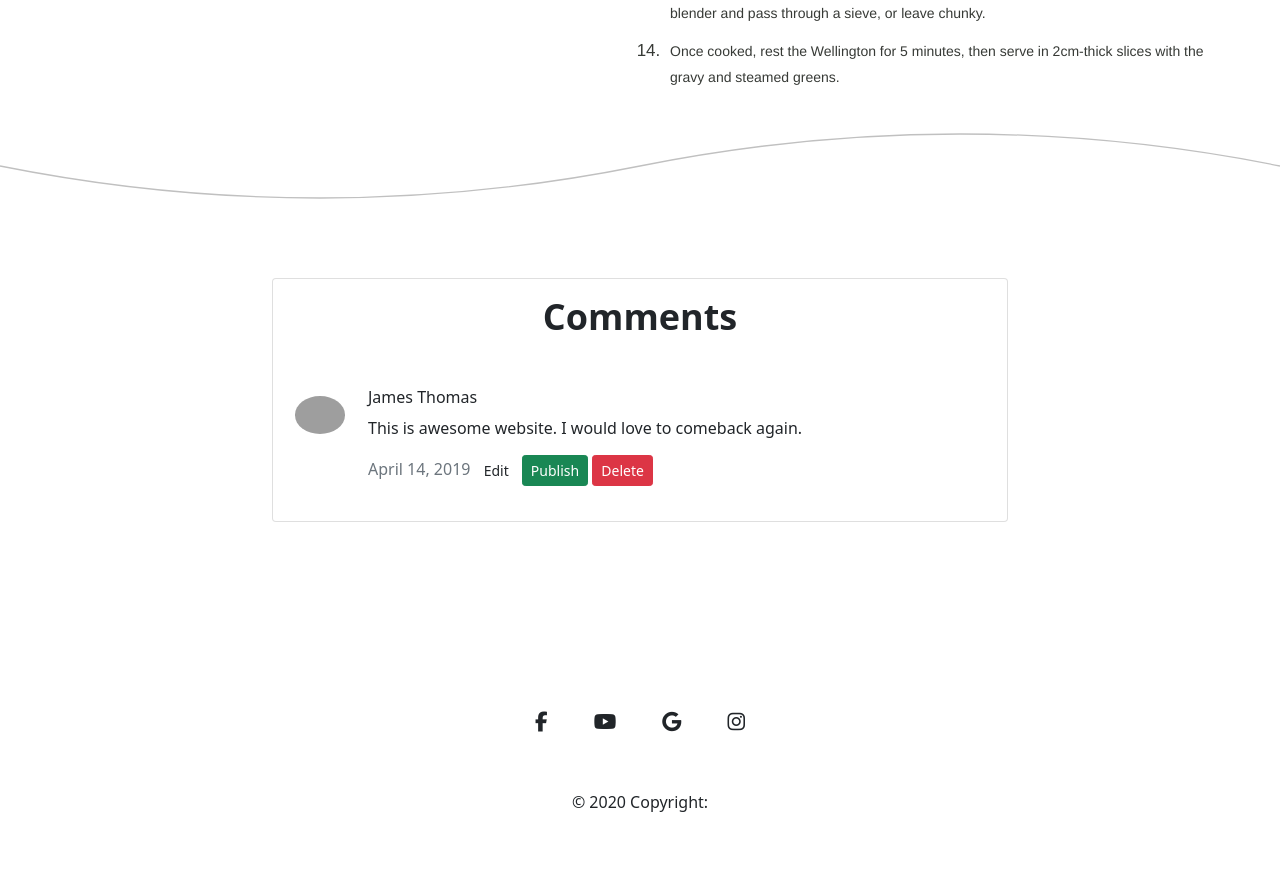
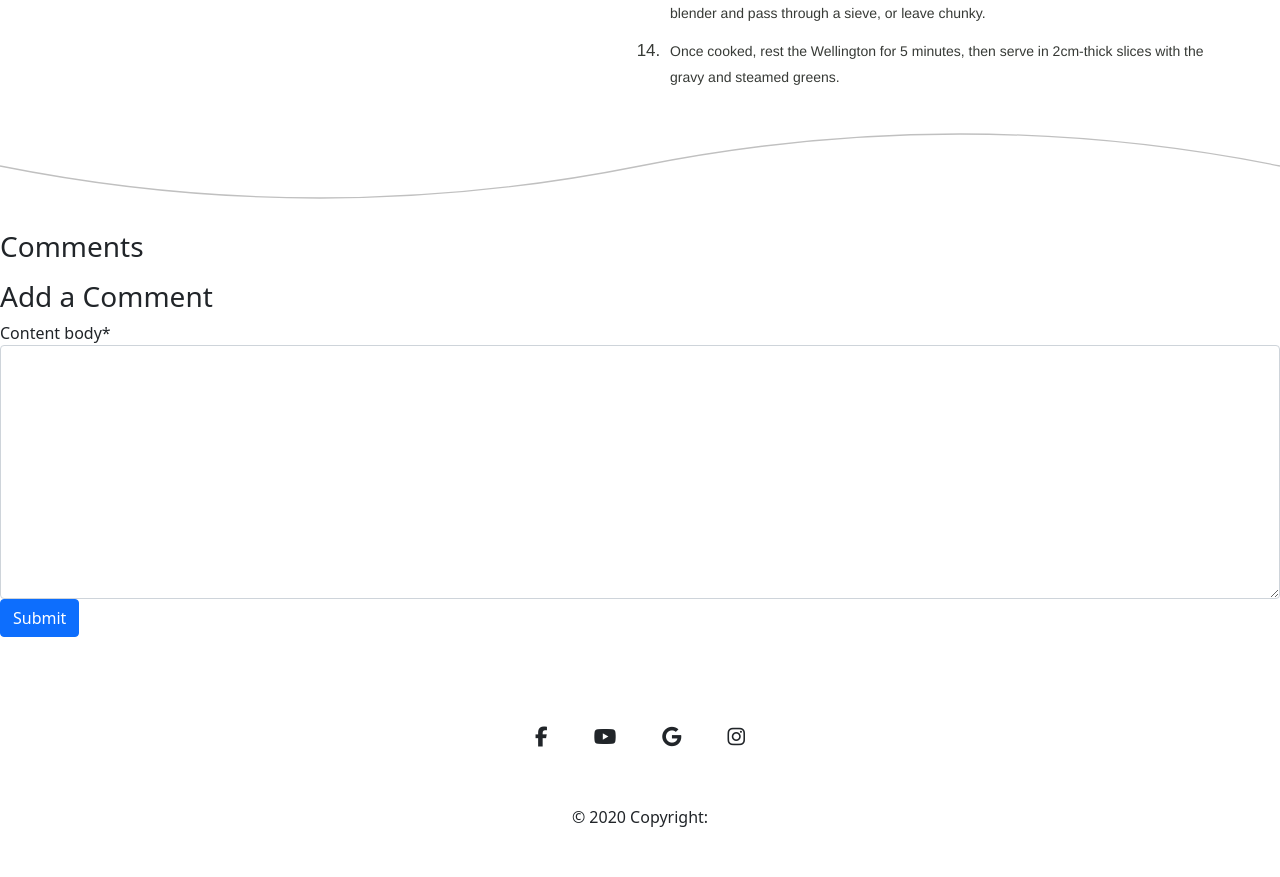
Before and after one commit to Godinhoweverson/cook-with-me, a Django app: page /recipes/8/ in a window 1280 px wide. Shown: the part 1169-2046 px from the top of the page. Before the commit the page ends 1981 px from the top, so only its background shows below. Run offline with Django 3.2, Linux system fonts and the light colour scheme; a user stored in the database is signed in; data comes from the database, SQL or seed files in the repository; both versions use the stored data as it was after the commit; some libraries are stand-ins or nearby versions; grey boxes are pictures that could not be loaded.

Commit message:
Implement django-crispy for comments form
- Installed django-crispy-forms package.
- Created forms.py with necessary configurations.
- Updated recipe_content in views.py to handle comments.
- Replaced old comments template in recipe_content.html with crispy template.

```diff
--- /dev/null
+++ b/cook_recipe/forms.py
@@ -0,0 +1,8 @@
+from .models import Comment
+from django import forms
+
+
+class CommentForm(forms.ModelForm):
+    class Meta:
+        model = Comment
+        fields = ('content_body',)
--- a/cook_recipe/urls.py
+++ b/cook_recipe/urls.py
@@ -1,8 +1,8 @@
 from django.urls import path
-from . import views
+from .views import home, recipe_list, recipe_content
 
 urlpatterns = [
-    path('', views.home, name='home'),
-    path('recipes/', views.recipe_list, name='recipes'),
-    path('recipes/<int:recipe_id>/', views.recipe_content, name='recipe_content'),
+    path('', home, name='home'),
+    path('recipes/', recipe_list, name='recipes'),
+    path('recipes/<int:recipe_id>/',  recipe_content, name='recipe_content'),
 ]
--- a/cook_recipe/views.py
+++ b/cook_recipe/views.py
@@ -1,5 +1,8 @@
-from django.shortcuts import render, get_object_or_404
+from django.shortcuts import render, get_object_or_404, redirect
+from django.views import generic, View
 from .models import Recipe
+from .forms import CommentForm
+from django.contrib.auth.decorators import login_required
 
 def home(request):
     return render(request, 'index.html')
@@ -8,6 +11,17 @@ def recipe_list(request):
     recipes = Recipe.objects.all()
     return render(request, 'recipe.html', {'recipes': recipes})
 
+@login_required
 def recipe_content(request, recipe_id):
-    recipe = get_object_or_404(Recipe, id=recipe_id)
-    return render(request, 'recipe_content.html', {'recipe': recipe})
+    recipe = get_object_or_404(Recipe, pk=recipe_id)
+    if request.method == "POST":
+        form = CommentForm(request.POST)
+        if form.is_valid():
+            comment = form.save(commit=False)
+            comment.recipe = recipe
+            comment.user = request.user
+            comment.save()
+            return redirect('recipe_content', recipe_id=recipe.id)
+    else:
+        form = CommentForm()
+    return render(request, 'recipe_content.html', {'form':form, 'recipe':recipe})
--- a/requirements.txt
+++ b/requirements.txt
@@ -10,9 +10,11 @@ defusedxml==0.7.1
 distro==1.7.0
 dj-database-url==0.5.0
 dj3-cloudinary-storage==0.0.6
-Django==3.2.22
-django-allauth==0.57.0
+Django==4.2.6
+django-allauth==0.58.0
+django-crispy-forms==1.14.0
 django-summernote==0.8.20.0
+django-widget-tweaks==1.5.0
 gunicorn==21.2.0
 httplib2==0.20.2
 idna==3.4
--- a/templates/account/logout.html
+++ b/templates/account/logout.html
@@ -13,9 +13,9 @@
                 <div class="container">
                     <div class="row">
                         <div class="col-md-9 col-lg-8 mx-auto">
-                             <h3 class="forms-heading mb-4">{% trans "Sign Out" %}</h3>
+                             <h3 class="forms-heading mb-4">{% trans "Sign out" %}</h3>
 
-                             <p>{% trans 'Are you sure you want to sign out?' %}</p>
+                             <p class="text-center">{% trans 'Are you sure you want to sign out?' %}</p>
                                 <form method="POST" action="{% url 'account_logout' %}">
                                         <div class="form-floating mb-3">
                                             {% csrf_token %}
@@ -26,7 +26,7 @@
                                         </div>
                                      {% endif %}
                                  <div class="d-grid">
-                                     <button class="btn btn-lg btn-secondary btn-login text-uppercase fw-bold mb-2" type="submit">{% trans 'Sign Out' %}</button>
+                                     <button class="btn btn-lg btn-secondary btn-login text-uppercase fw-bold mb-2" type="submit">{% trans 'Sign out' %}</button>
                                  </div>
                              </form>
                         </div>
--- a/templates/base.html
+++ b/templates/base.html
@@ -35,7 +35,6 @@
                   </li>
                   <li class="nav-item">
                     <a class="nav-link" href="{% url 'recipes' %}">Recipes</a>
-                  </li>
                   {% if user.is_authenticated %}
                   <li class="nav-item">
                     <a class="nav-link" href="{% url 'account_logout' %}">Logout</a>
--- a/templates/recipe_content.html
+++ b/templates/recipe_content.html
@@ -1,6 +1,6 @@
 {% extends 'base.html' %}
 {% load static%}
-
+{% load crispy_forms_tags%}
 {% block title %}Cook with me{% endblock %}
 
 {% block content %}
@@ -27,34 +27,22 @@
 <svg xmlns="http://www.w3.org/2000/svg" viewBox="0 0 1000 100" preserveAspectRatio="none">
     <path d="M0 50 Q 250 100 500 50 T 1000 50" fill="none" stroke="silver" stroke-width="1"></path>
 </svg>
-<div class="container mt-5">
-    <div class="row">
-        <div class="col-12">
-            <div class="col">
-                <div class="row d-flex justify-content-center mt-100 mb-100">
-                <div class="col-md-8 col-12">
-                    <div class="card">
-                        <div class="card-body text-center">
-                            <h2 class="card-title">Comments</h2>
-                        </div>
-                        <div class="comment-widgets">
-                            <!-- Comment Row -->
-                            <div class="d-flex flex-row comment-row m-t-0">
-                                <div class="p-2"><img src="https://i.imgur.com/Ur43esv.jpg" alt="user" width="50" class="rounded-circle"></div>
-                                <div class="comment-text w-100">
-                                    <h6 class="font-medium">James Thomas</h6> <span class="m-b-15 d-block">This is awesome website. I would love to comeback again. </span>
-                                    <div class="comment-footer"> <span class="text-muted float-right">April 14, 2019</span>
-                                    <button type="button" class="btn btn-cyan btn-sm">Edit</button> <button type="button" class="btn btn-success btn-sm">Publish</button> <button type="button" class="btn btn-danger btn-sm">Delete</button> </div>
-                                </div>
-                            </div>
-                        </div>
-                    </div>
-                </div>
-            </div>
-        </div>
-        </div>
-    </div>
 
-</div>
 
+<h3>Comments</h3>
+<ul>
+    {% for comment in recipe.comment_set.all %}
+    <li>{{ comment.user }}: {{ comment.text }}</li>
+    {% endfor %}
+</ul>
+{% if user.is_authenticated %}
+<h3>Add a Comment</h3>
+<form method="post">
+    {% csrf_token %}
+    {{ form|crispy }}
+    <button type="submit" class="btn btn-primary">Submit</button>
+</form>
+{% else %}
+<p>You must be <a href="{% url 'account_login' %}">logged in</a> to post a comment.</p>
+{% endif %}
 {% endblock %}
```
Also changed, not shown: cook_recipe/admin.py (+3 -4 lines), cook_with_me/settings.py (+6 -1 lines), db.sqlite3.
